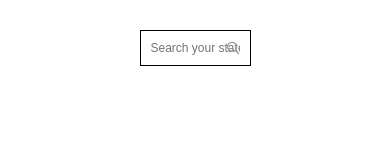
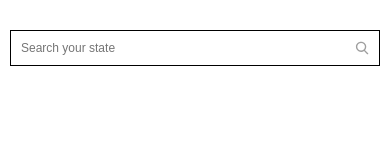
Before and after one commit to KSrahul/autoSuggestionInput, a plain HTML site: page index.html in a window 390 px wide. Drawn offline with nearby package versions, Linux system fonts and the light colour scheme.

Commit message:
Update index.html
changes

```diff
--- a/index.html
+++ b/index.html
@@ -24,7 +24,7 @@
             display: flex;
             margin: 30px auto 30px auto;
             outline: none;
-            width: 30%;
+            width: 400px;
             flex-direction: column;
         }
         #search{
@@ -61,6 +61,16 @@
         .cross-icon{
             display: none;
             cursor: pointer;
+        }
+
+        @media (max-width:422px){
+            .search-main{
+                flex-direction: unset;
+            }
+            .search-internal,
+            .search-main{
+                width: 100%;
+            }
         }
     </style>
 </head>
```
